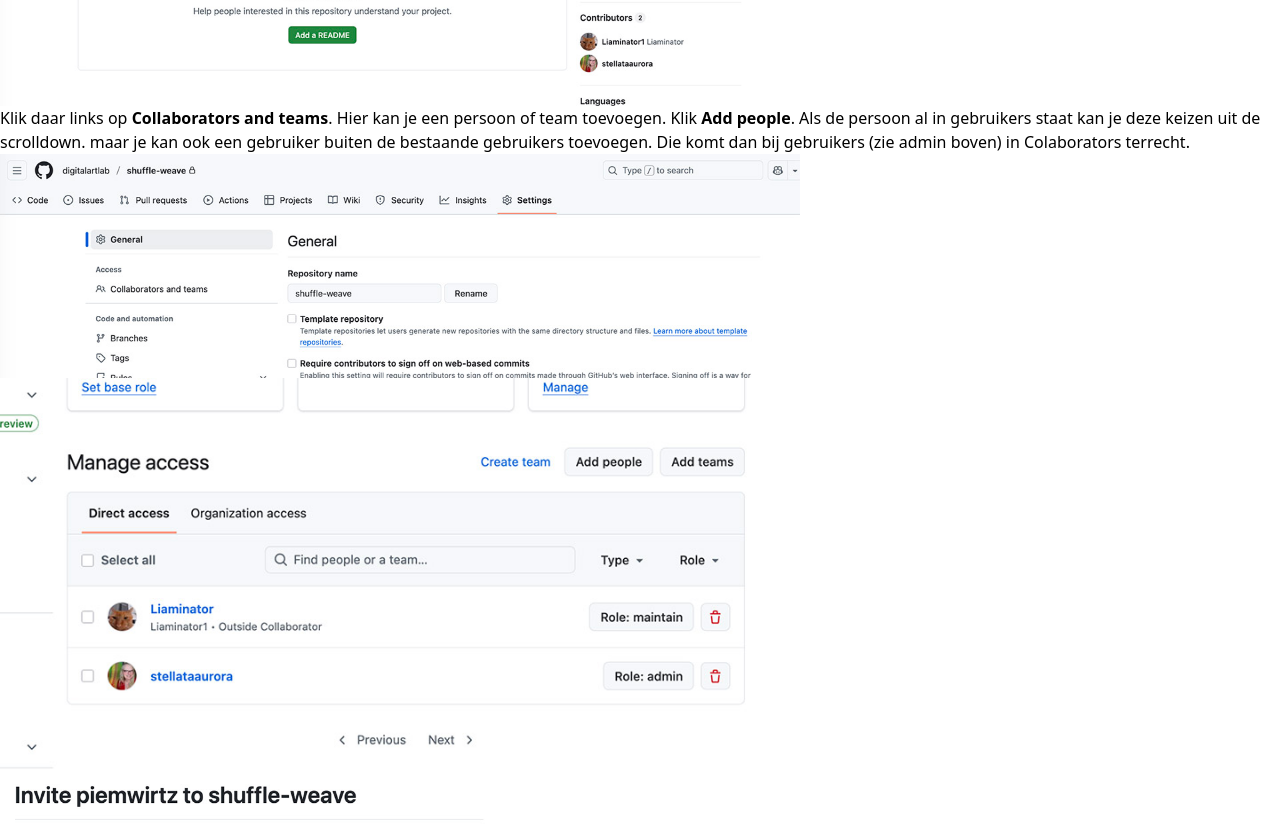
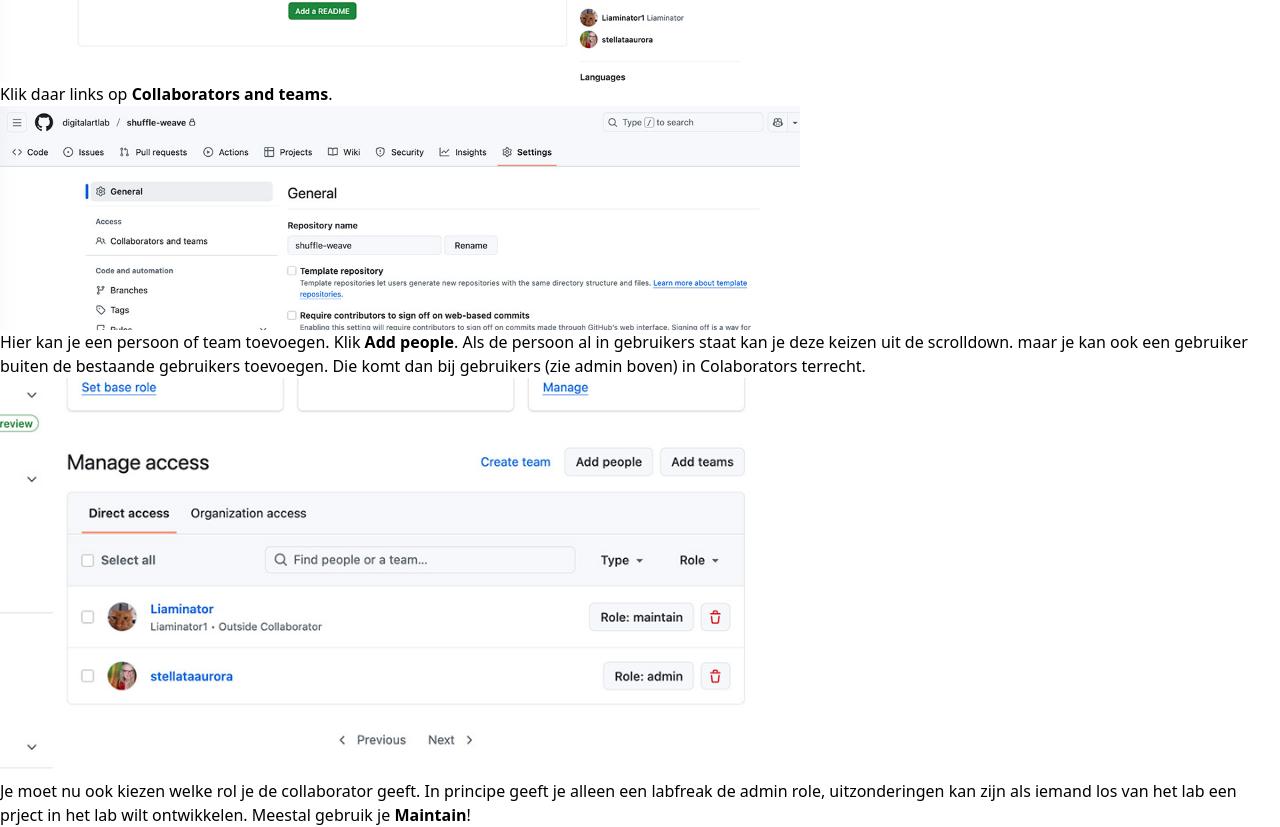
Before and after one commit to digitalartlab/dal-documentation, a Next.js app: page /metafolder/github in a window 1280 px wide. Shown: the part 2494-3321 px from the top of the page. Built offline with nearby package versions, Linux system fonts and the light colour scheme.

Commit message:
Update github.mdx

```diff
--- a/pages/metafolder/github.mdx
+++ b/pages/metafolder/github.mdx
@@ -25,14 +25,10 @@
 Er zijn nu 10 leden, die kunnen ook owner gemaakt worden
 Er zijn nu 5 Outside collaborators, veelal programmeurs, stagiaires bijvoorbeeld.
 
-
-
 Een stagiaire voeg je toe door een invite te doen bij Outside Colaborators,
 een nieuwe collega of zzp-er voeg je toe met een invite bij Members.
 
 [<img src="/assets/meta/15-gh05.jpg" width="800"/>]()
-
-
 
 We hebben een gratis account, je kan gewoon seats toevoegen (zie onderaan 100% off per month forever")
 Maar eerlijke gezegd, volgens mij hoef je hier verder niets te doen..
@@ -41,7 +37,6 @@
 ## Permisies geven aan een project
 
 Nou ja, een project heet eigenlijk een repository!
-
 Ga naar **Repositories** en kies je bestaande repo uit, bijvoorbeeld shuffle-weave.
 
 [<img src="/assets/meta/22-gh12.jpg" width="800"/>]()
@@ -51,15 +46,19 @@
 
 [<img src="/assets/meta/17-gh07.jpg" width="800"/>]()
 
-Klik daar links op **Collaborators and teams**. Hier kan je een persoon of team toevoegen. Klik **Add people**. Als de persoon al
+Klik daar links op **Collaborators and teams**.
+[<img src="/assets/meta/18-gh08.jpg" width="800"/>]()
+
+Hier kan je een persoon of team toevoegen. Klik **Add people**. Als de persoon al
 in gebruikers staat kan je deze keizen uit de scrolldown. maar je kan ook een gebruiker buiten de bestaande gebruikers
 toevoegen. Die komt dan bij gebruikers (zie admin boven) in Colaborators terrecht.
-
-[<img src="/assets/meta/18-gh08.jpg" width="800"/>]()
 
 
 [<img src="/assets/meta/19-gh09.jpg" width="800"/>]()
 
+Je moet nu ook kiezen welke rol je de collaborator geeft. In principe geeft je alleen een
+labfreak de admin role, uitzonderingen kan zijn als iemand los van het lab een prject in het
+lab wilt ontwikkelen. Meestal gebruik je **Maintain**!
 
 [<img src="/assets/meta/20-gh10.jpg" width="500"/>]()
 
```
